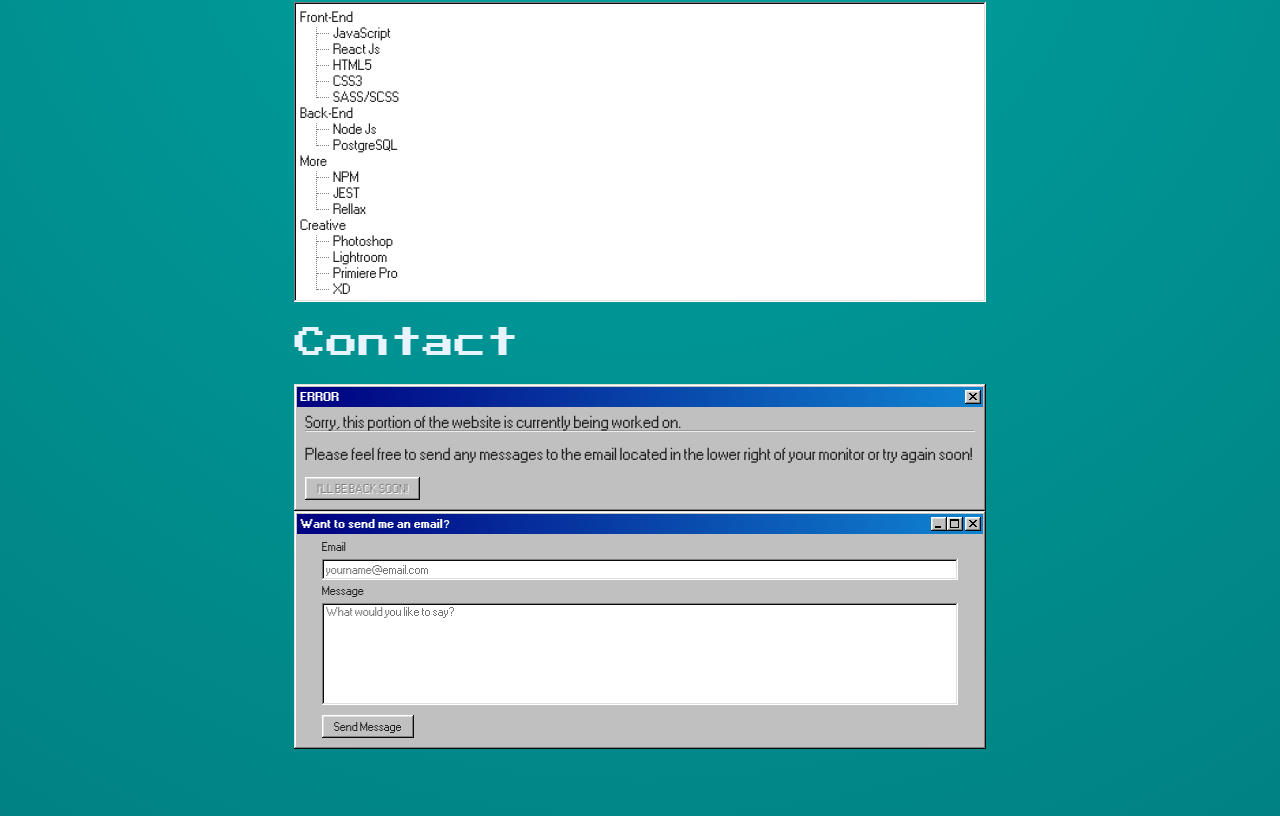
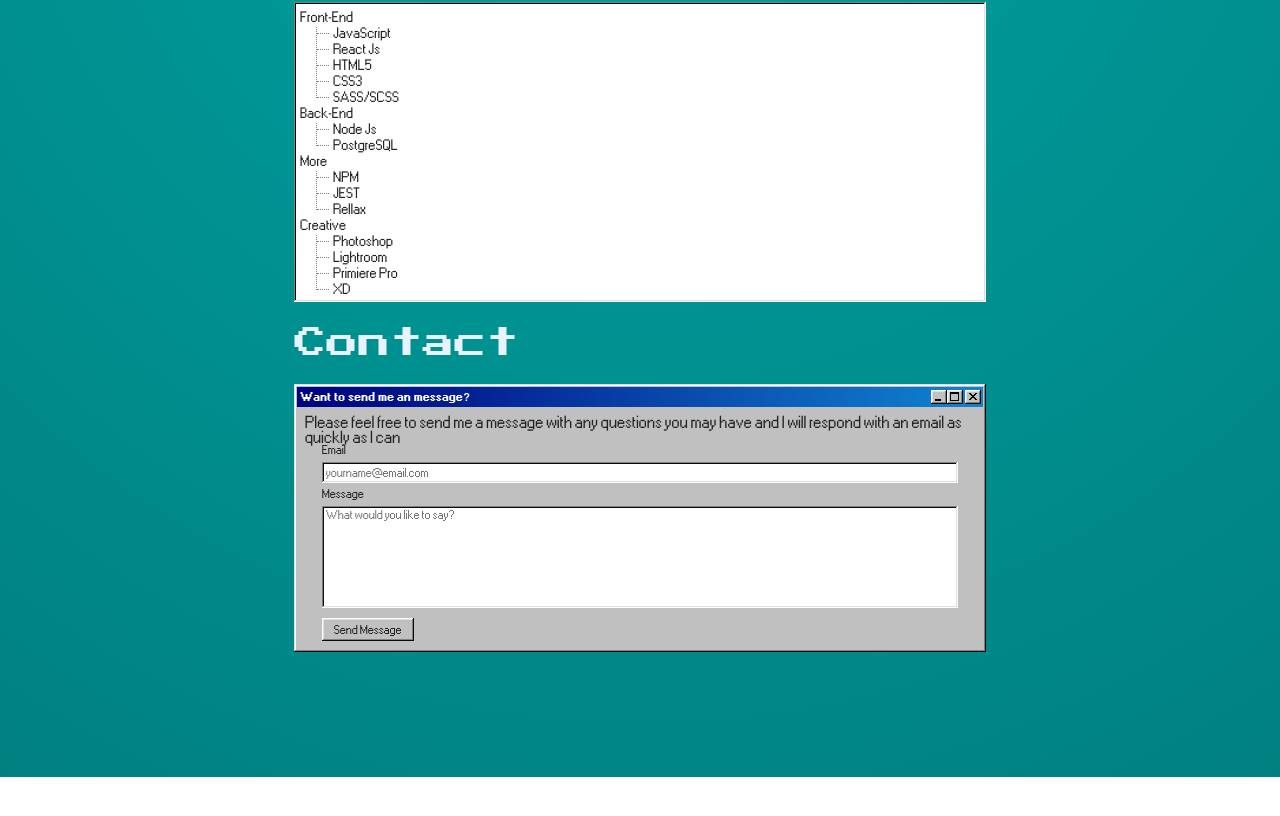
Before and after one commit to RaxaLord/portfolio-v2, a React (Create React App) app: page /#/home in a window 1280 px wide. Shown: the part 1287-2103 px from the top of the page. After the commit the page ends 2064 px from the top, so only its background shows below. Built offline with nearby package versions, Linux system fonts and the light colour scheme.

Commit message:
updated form

```diff
--- a/src/Components/Contact/Contact.js
+++ b/src/Components/Contact/Contact.js
@@ -17,7 +17,7 @@ export default class Contact extends Component {
       <div className='contact'>
         <h3>Contact</h3>
 
-        <div class='window'>
+        {/* <div class='window'>
           <div class='title-bar'>
             <div class='title-bar-text'>ERROR</div>
             <div class='title-bar-controls'>
@@ -37,12 +37,12 @@ export default class Contact extends Component {
 
             <button disabled>I'LL BE BACK SOON!</button>
           </div>
-        </div>
+        </div> */}
 
         {/* *** windows version ***  */}
         <div class='window'>
           <div class='title-bar'>
-            <div class='title-bar-text'>Want to send me an email?</div>
+            <div class='title-bar-text'>Want to send me an message?</div>
             <div class='title-bar-controls'>
               <button aria-label='Minimize'></button>
               <button aria-label='Maximize'></button>
@@ -51,6 +51,11 @@ export default class Contact extends Component {
           </div>
 
           <div class='window-body'>
+            <p>
+              Please feel free to send me a message with any questions you may
+              have and I will respond with an email as quickly as I can
+            </p>
+
             <form name='contact' method='POST' data-netlify='true'>
               <input type='hidden' name='form-name' value='contact' />
               <div className='contact-form'>
```
